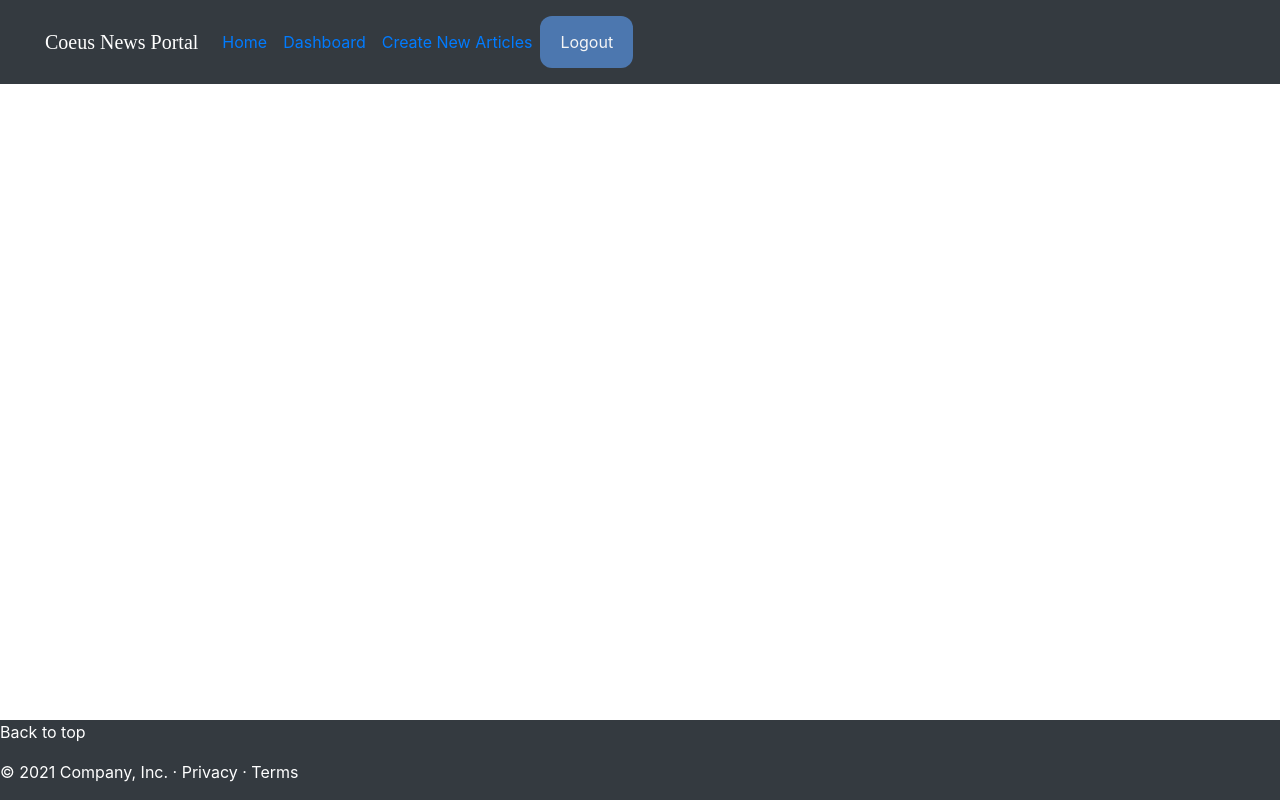
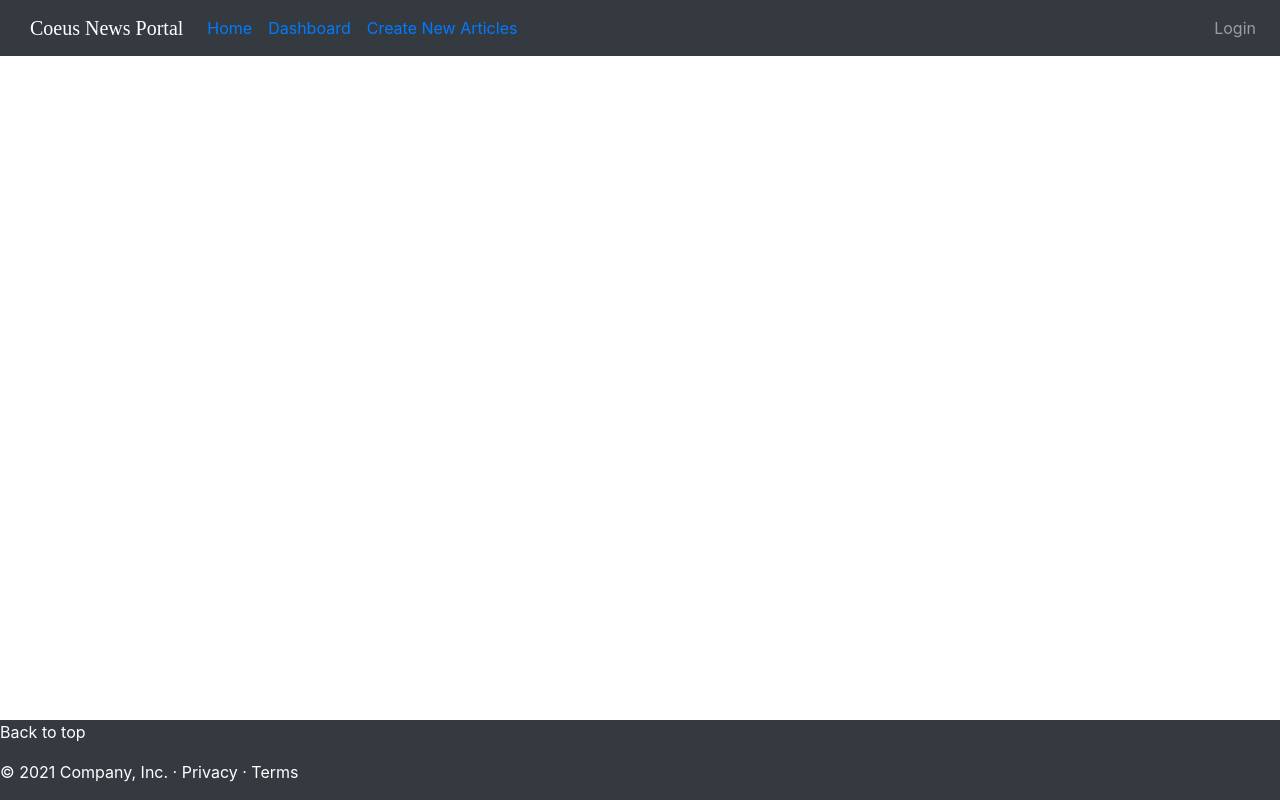
Before and after one commit to Coeus-Group/Coeus-News-Portal-Reactfrontend, a React (Create React App) app in the folder coeus-news-portal-reactfrontend/: page / in a window 1280 px wide. Built offline with nearby package versions, Linux system fonts and the light colour scheme.

Commit message:
Add Responsive React Navbar

```diff
--- a/coeus-news-portal-reactfrontend/src/App.js
+++ b/coeus-news-portal-reactfrontend/src/App.js
@@ -6,39 +6,30 @@ import { Link, BrowserRouter as Router, Route, Switch } from 'react-router-dom';
 import Home from './components/Home/Home';
 import NewArticles from './components/NewArticles/NewArticles';
 import Footer from './components/Footer/Footer';
+import { Navbar, Nav } from "react-bootstrap";
 
 
-class App extends Component {
-  render() {
+const App = () => {
   return (
     <Router>
       <header>
         <div className="App">
           <Router>
             <main>
-                <nav className="navbar navbar-expand-md navbar-dark fixed-top bg-dark">
-                  <div className="container-fluid">
-                    <button className="navbar-toggler" type="button" data-bs-toggle="collapse" data-bs-target="#navbarCollapse"
-                      aria-controls="navbarCollapse" aria-expanded="false" aria-label="Toggle navigation">
-                      <span className="navbar-toggler-icon"></span>
-                    </button>
-                    <a className="navbar-brand">Coeus News Portal</a>
-                    <div className="collapse navbar-collapse" id="navbarCollapse">
-                      <ul className="navbar-nav me-auto mb-2 mb-md-0">
-                        <li className="nav-link active">
-                          <Link to="/Home">Home</Link>
-                        </li>
-                        <li className="nav-link">
-                          <Link to={"/Dashboard"}>Dashboard</Link>
-                        </li>
-                        <li className="nav-link">
-                          <Link to="/NewArticles">Create New Articles</Link>
-                        </li>
-                      </ul>
-                      <button className="btn-dbpg btn-sm" type="submit">Logout</button>
-                    </div>
-                  </div>
-                </nav>
+              <Navbar collapseOnSelect expand="md" bg="dark" variant="dark">
+                <Navbar.Brand href="#home">Coeus News Portal</Navbar.Brand>
+                <Navbar.Toggle aria-controls="responsive-navbar-nav" />
+                <Navbar.Collapse id="responsive-navbar-nav">
+                  <Nav className="mr-auto">
+                    <Nav.Link ><Link to={"/Home"}>Home</Link></Nav.Link>
+                    <Nav.Link><Link to={"/Dashboard"}>Dashboard</Link></Nav.Link>
+                    <Nav.Link><Link to="/NewArticles">Create New Articles</Link></Nav.Link>
+                  </Nav>
+                  <Nav>
+                    <Nav.Link href="#deets">Login</Nav.Link>
+                  </Nav>
+                </Navbar.Collapse>
+              </Navbar>
               <Switch>
                 <Route path="/Home" component={Home} />
                 <Route path="/Dashboard" component={Dashboard} />
@@ -52,7 +43,6 @@ class App extends Component {
     </Router>
   );
 }
-}
 
 
 export default App;
```
Lines whose indentation alone changed are shown as unchanged.
